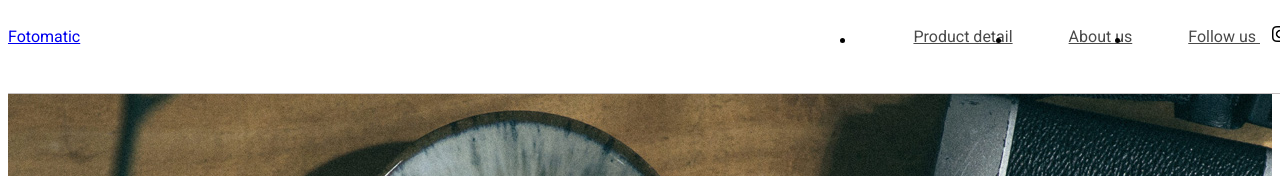
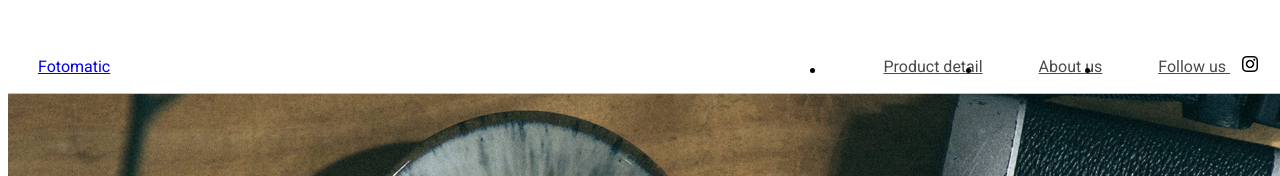
Before and after one commit to EddieJorden/fotomatic, a plain HTML site: page index.html in a window 1280 px wide. Shown: the top 176 px of the page. Drawn offline with Linux system fonts and the light colour scheme; files whose address does not match are found by name; a web font is replaced by a local one.

Commit message:
finally got the stupid header to be full width with no overlap ==ej==

```diff
--- a/resources/css/style.css
+++ b/resources/css/style.css
@@ -3,6 +3,10 @@
 html {
 	font-family: 'Roboto', sans-serif;
 	font-size: 16px;
+}
+
+body {
+	width: 100vw;
 }
 
 .main-content {
@@ -28,16 +32,16 @@
 	display: block;
 }
 
-@media only screen and (max-width: 760px) {
+@media only screen and (max-width: 100vw) {
 	.main-content {
-		top: 2.5625rem;
+		/* top: 2.5625rem; */
 	}
 }
 
 /* Header */
 
 header {
-	position: relative;
+	/* position: relative; */
 	width: 100%;
 	border-bottom: solid 1px #c6c1c1;
 	background-color: white;
@@ -49,6 +53,7 @@
 header .content {
 	display: flex;
 	align-items: center;
+	padding: 1.875rem;
 }
 
 header .logo {
```
